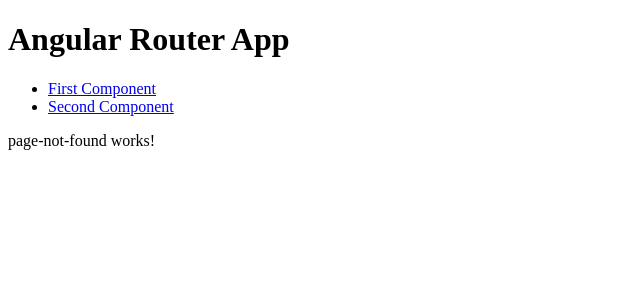
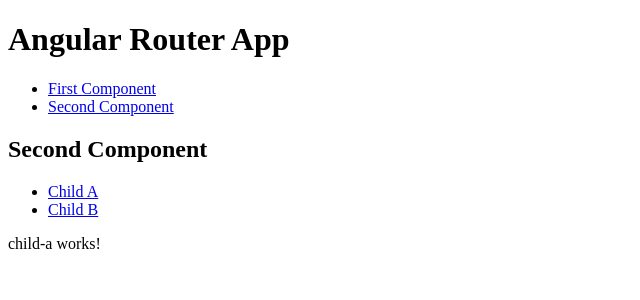
Before and after one commit to pierbotteroweb/Angular.IO-Router, an Angular app in the folder routing-app/: page /second-component/child-a in a window 1280 px wide. Shown: the top 300 px of the page, without its empty margins (0-640 px from the left). Built offline with nearby package versions, Linux system fonts and the light colour scheme.

Commit message:
Rotas filhas

```diff
--- a/routing-app/src/app/app.module.ts
+++ b/routing-app/src/app/app.module.ts
@@ -9,13 +9,17 @@
 import { FirstComponent } from './first/first.component';
 import { SecondComponent } from './second/second.component';
 import { PageNotFoundComponent } from './page-not-found/page-not-found.component';
+import { ChildAComponent } from './child-a/child-a.component';
+import { ChildBComponent } from './child-b/child-b.component';
 
 @NgModule({
   declarations: [
     AppComponent,
     FirstComponent,
     SecondComponent,
-    PageNotFoundComponent
+    PageNotFoundComponent,
+    ChildAComponent,
+    ChildBComponent
   ],
   imports: [
     BrowserModule,
--- /dev/null
+++ b/routing-app/src/app/child-a/child-a.component.html
@@ -0,0 +1 @@
+<p>child-a works!</p>
--- /dev/null
+++ b/routing-app/src/app/child-a/child-a.component.ts
@@ -0,0 +1,15 @@
+import { Component, OnInit } from '@angular/core';
+
+@Component({
+  selector: 'app-child-a',
+  templateUrl: './child-a.component.html',
+  styleUrls: ['./child-a.component.scss']
+})
+export class ChildAComponent implements OnInit {
+
+  constructor() { }
+
+  ngOnInit(): void {
+  }
+
+}
--- /dev/null
+++ b/routing-app/src/app/child-b/child-b.component.html
@@ -0,0 +1 @@
+<p>child-b works!</p>
--- /dev/null
+++ b/routing-app/src/app/child-b/child-b.component.ts
@@ -0,0 +1,15 @@
+import { Component, OnInit } from '@angular/core';
+
+@Component({
+  selector: 'app-child-b',
+  templateUrl: './child-b.component.html',
+  styleUrls: ['./child-b.component.scss']
+})
+export class ChildBComponent implements OnInit {
+
+  constructor() { }
+
+  ngOnInit(): void {
+  }
+
+}
--- a/routing-app/src/app/second/second.component.html
+++ b/routing-app/src/app/second/second.component.html
@@ -1 +1,10 @@
-<p>second works!</p>
+<h2>Second Component</h2>
+
+<nav>
+  <ul>
+    <li><a routerLink="child-a">Child A</a></li>
+    <li><a routerLink="child-b">Child B</a></li>
+  </ul>
+</nav>
+
+<router-outlet></router-outlet>
```
Also changed, not shown: routing-app/src/app/app-routing.module.ts (+17 -1 lines), routing-app/src/app/child-a/child-a.component.scss (added), routing-app/src/app/child-b/child-b.component.scss (added).
